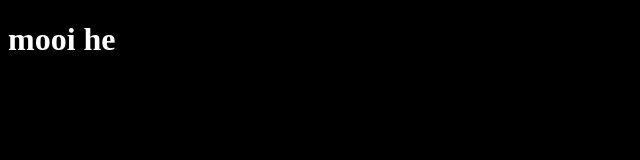
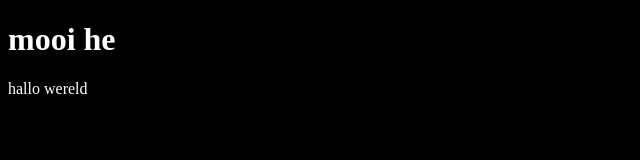
Before and after one commit to cgheydra/inDeLes, a plain HTML site: page index.html in a window 1280 px wide. Shown: the whole page, without its empty margins (0-640 px from the left). Drawn offline with Linux system fonts and the light colour scheme.

Commit message:
Update index.html

```diff
--- a/index.html
+++ b/index.html
@@ -7,5 +7,6 @@
 	<body>
 
 		<h1>mooi he</h1>
+		<p>hallo wereld</p>
 	</body>
 </html>
```
